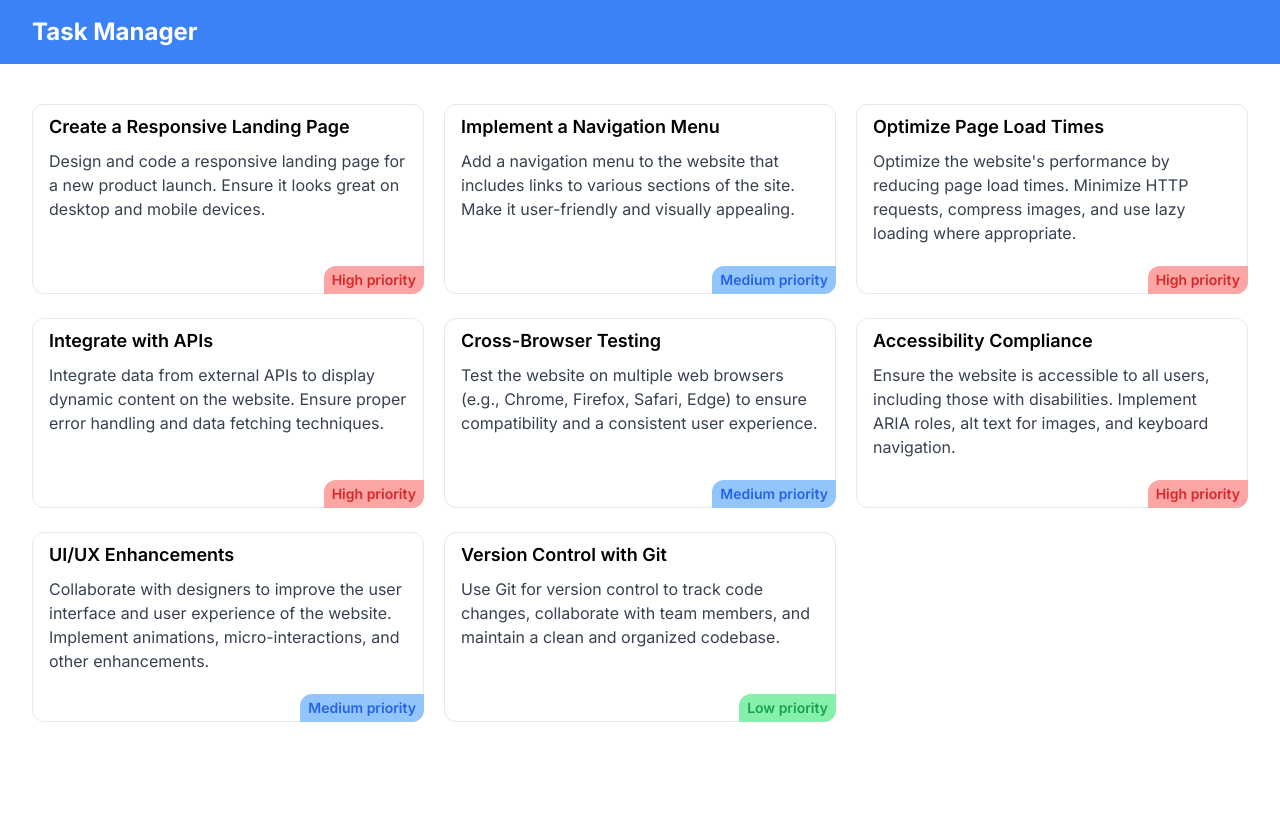
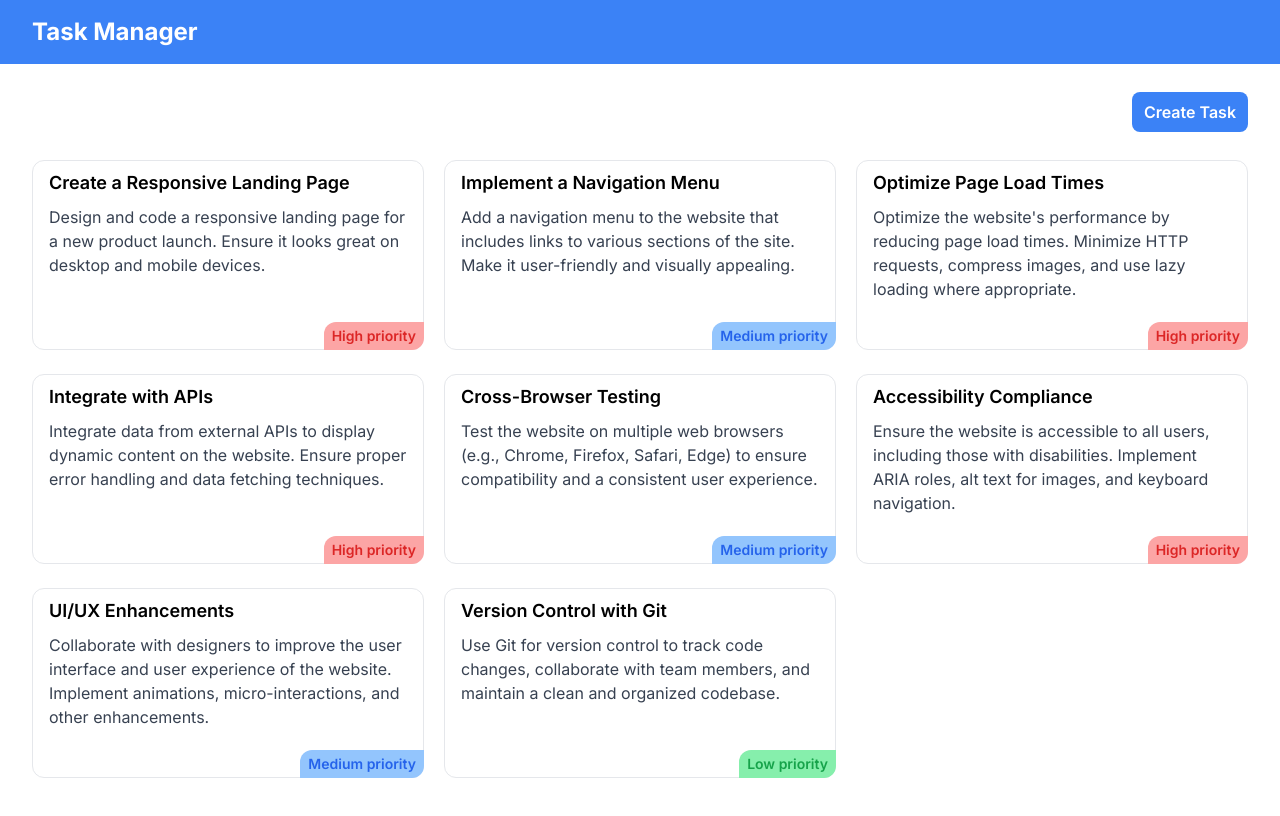
Before and after one commit to Jesusborjas006/task-manager, a Next.js app: page /tasks in a window 1280 px wide. Shown: the top 816 px of the page. Built offline with nearby package versions, Linux system fonts and the light colour scheme.

Commit message:
Display create task button

```diff
--- a/app/tasks/page.tsx
+++ b/app/tasks/page.tsx
@@ -1,8 +1,10 @@
+import CreateTaskBtn from "../ui/CreateTaskBtn";
 import Tasks from "../ui/Tasks";
 
 const Page = () => {
   return (
-    <div>
+    <div className="relative">
+      <CreateTaskBtn />
       <Tasks />
     </div>
   );
--- /dev/null
+++ b/app/ui/CreateTaskBtn.tsx
@@ -0,0 +1,9 @@
+const CreateTaskBtn = () => {
+  return (
+    <button className="bg-blue-500 text-white font-semibold py-2 px-3 rounded-lg absolute right-8 mb-10">
+      Create Task
+    </button>
+  );
+};
+
+export default CreateTaskBtn;
--- a/app/ui/Tasks.tsx
+++ b/app/ui/Tasks.tsx
@@ -17,7 +17,7 @@ const Tasks = () => {
   ));
 
   return (
-    <div className="px-8 gap-x-5 md:grid grid-cols-2 xl:grid-cols-3">
+    <div className="px-8 gap-x-5 md:grid grid-cols-2 xl:grid-cols-3 py-14">
       {taskElements}
     </div>
   );
```
